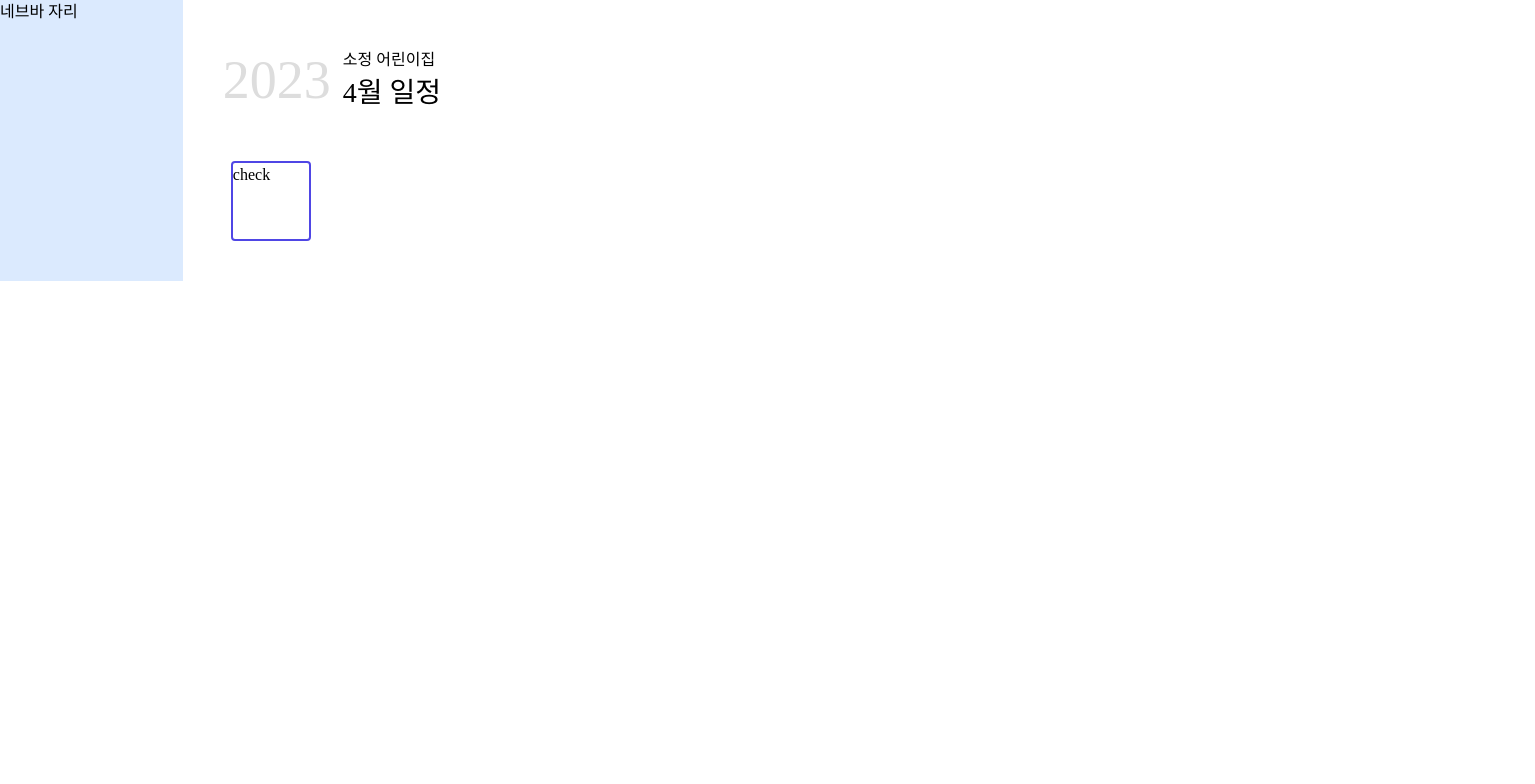
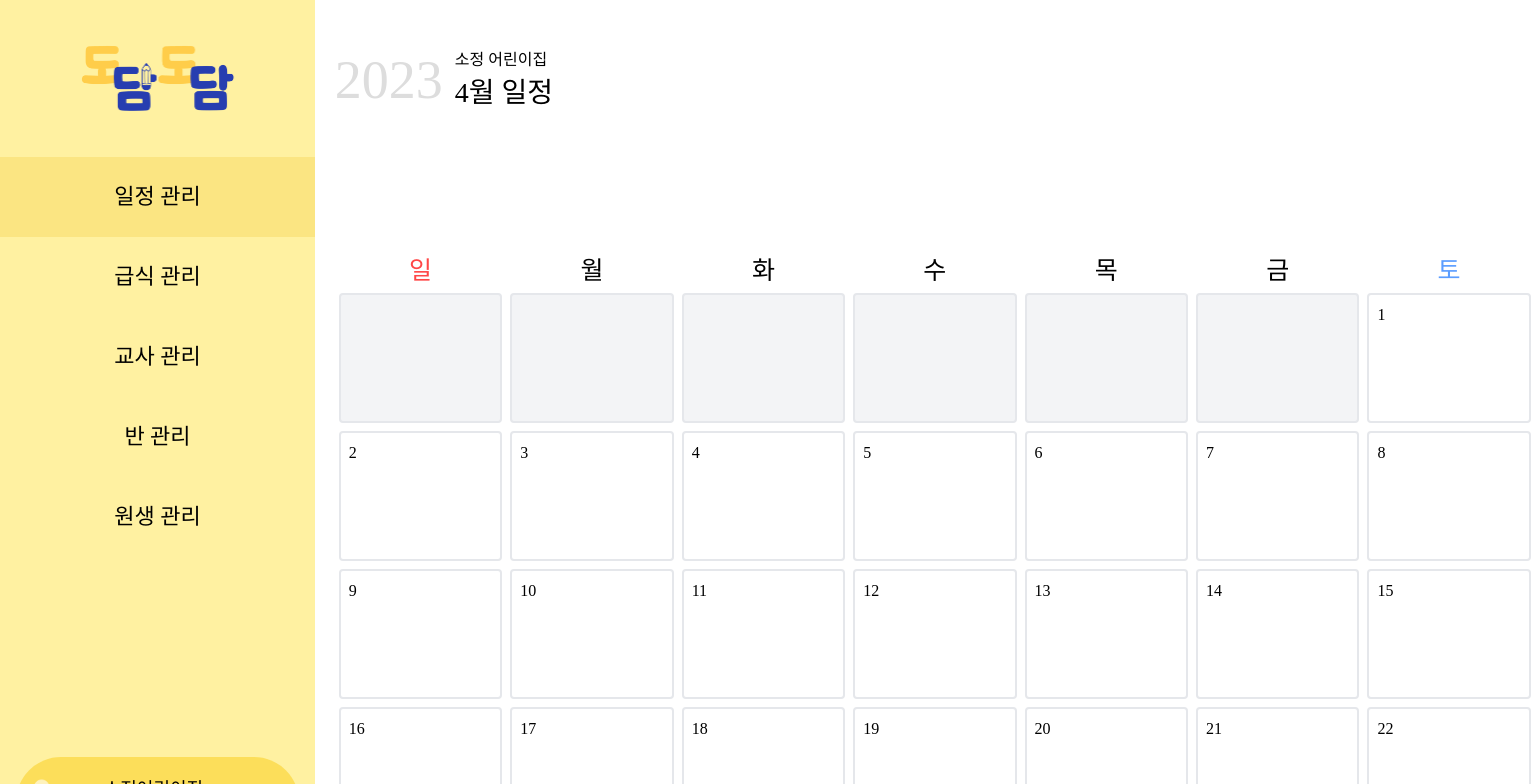
Before and after one commit to OH-Neuri/SSAFY202-DODAMDODAM, a Next.js app in the folder frontend/dodamdodam/: page /calendar in a window 1280 px wide. Shown: the top 784 px of the page, 1535 px wide, since content can reach past the window. Built offline with nearby package versions, Linux system fonts and the light colour scheme; a web font is replaced by a local one.

Commit message:
Feat: calendar 디자인 작업 중

```diff
--- a/frontend/dodamdodam/src/components/calendar/oneDay.tsx
+++ b/frontend/dodamdodam/src/components/calendar/oneDay.tsx
@@ -1,9 +1,22 @@
 import React from "react";
 
-export default function OneDay() {
+export default function OneDay(props: {
+  today: number;
+  year: number;
+  month: number;
+}) {
+  const { today, year, month } = props;
+  const lastDate = new Date(year, month, 0).getDate();
+
   return (
-    <div className="border-solid border-2 border-indigo-600 rounded w-[80px] h-[80px] m-2 ">
-      check
+    <div>
+      {today > 0 && today <= lastDate ? (
+        <div className="border-solid border-2 border-gray-200 rounded h-[130px] m-1">
+          <div className="m-2 font-preM">{today}</div>
+        </div>
+      ) : (
+        <div className="border-solid border-2 border-gray-200 bg-gray-100 rounded h-[130px] m-1"></div>
+      )}
     </div>
   );
 }
--- a/frontend/dodamdodam/src/pages/calendar/index.tsx
+++ b/frontend/dodamdodam/src/pages/calendar/index.tsx
@@ -1,22 +1,102 @@
-import React from "react";
+import React, { useState } from "react";
 import OneDay from "@/components/calendar/oneDay";
+import NavBar from "@/components/common/navBar";
+import { calendarMonthType } from "@/types/calendarType";
+import ArrowBackIosIcon from "@mui/icons-material/ArrowBackIos";
+import ArrowForwardIosIcon from "@mui/icons-material/ArrowForwardIos";
 
 export default function index() {
+  // 현재 년, 월 초기에 저장.
+  let today = new Date();
+  const [thisMonth, setThisMonth] = useState<calendarMonthType>({
+    year: today.getFullYear(),
+    month: today.getMonth() + 1,
+    result: [], // 데이터 받아와서 해당 월의 일정관리
+  });
+
+  // 요일
+  const week = ["월", "화", "수", "목", "금"];
+
+  // 캘린더 반복문을 위한 함수
+  const calendarPush = () => {
+    let 어레이 = [];
+    let lastDate = new Date(thisMonth.year, thisMonth.month, 0).getDate();
+    let firstWeek = new Date(
+      thisMonth.year.toString() + "-" + thisMonth.month.toString() + "-01"
+    ).getDay();
+    let x = 5; // 기본 5주
+    if (lastDate === 28 && firstWeek === 1) {
+      x = 4; // 4주
+    } else if (
+      (lastDate === 30 && firstWeek === 6) ||
+      (lastDate === 31 && firstWeek > 5)
+    ) {
+      x = 6; // 6주
+    }
+    let day = 1 - firstWeek;
+    for (var i = 0; i < x; i++) {
+      for (var j = 0; j < 7; j++) {
+        어레이.push(
+          <OneDay
+            year={thisMonth.year}
+            month={thisMonth.month}
+            today={day}
+          ></OneDay>
+        );
+        day = day + 1;
+      }
+    }
+    return 어레이;
+  };
+
   return (
     <div className="grid grid-cols-7">
-      <div className="bg-blue-100">네브바 자리</div>
+      <div className="fixed">
+        <NavBar target="일정" />
+      </div>
+      <div></div>
       {/* 본문 내용 */}
-      <div className="col-span-6">
+      <div className="col-span-6 pl-28">
         {/* 큰 타이틀 */}
         <div className="flex m-10">
-          <div className="font-preB text-[54px] text-[#DDDDDD]">2023</div>
+          <div className="font-preB text-[54px] text-[#DDDDDD]">
+            {thisMonth.year}
+          </div>
           <div className="flex flex-col justify-center ml-3">
             <div>소정 어린이집</div>
-            <div className="font-preB text-[28px]">4월 일정</div>
+            <div className="font-preB text-[28px]">
+              {thisMonth.month}월 일정
+            </div>
           </div>
         </div>
-        <div className="m-10">
-          <OneDay></OneDay>
+
+        {/* Arrow */}
+        <div>
+          <ArrowBackIosIcon />
+        </div>
+        <div>
+          <ArrowForwardIosIcon />
+        </div>
+
+        {/* 요일, 캘린더 */}
+        <div className="grid grid-cols-7 m-10 w-[1200px]">
+          <div className="flex justify-center font-preM text-[25px] text-[#FF4747]">
+            일
+          </div>
+          {week.map((w, i) => {
+            return (
+              <div
+                className="flex justify-center font-preM text-[25px]"
+                key={i}
+              >
+                {w}
+              </div>
+            );
+          })}
+          <div className="flex justify-center font-preM text-[25px] text-[#5B9DFF]">
+            토
+          </div>
+          {calendarPush()}
         </div>
       </div>
     </div>
--- a/frontend/dodamdodam/src/types/calendarType.ts
+++ b/frontend/dodamdodam/src/types/calendarType.ts
@@ -1,7 +1,7 @@
 export type oneDayType = {
-  [index: string]: string | Date;
-  date: Date;
-  content: string;
+  [index: string]: string[] | number;
+  date: number;
+  content: string[];
 };
 
 export type calendarMonthType = {
```
